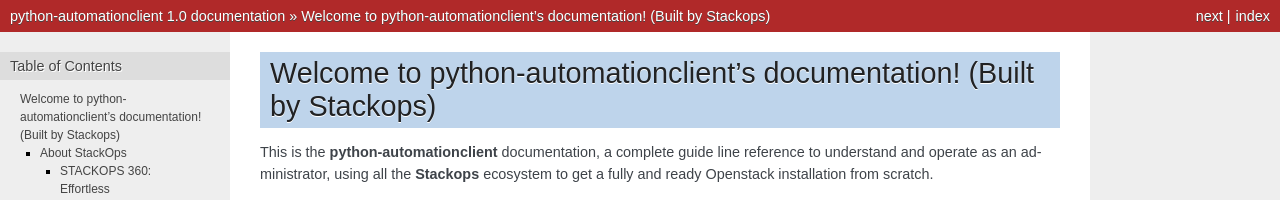
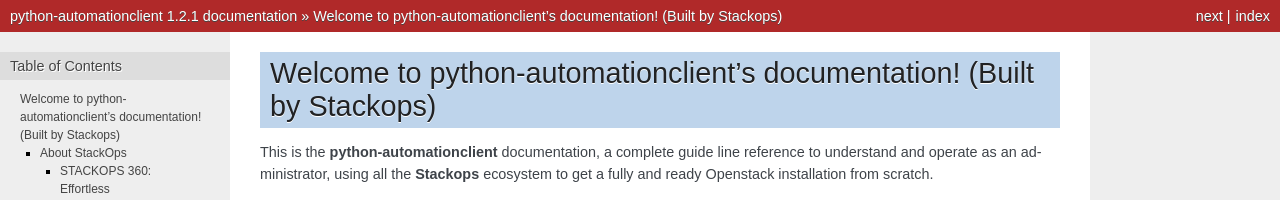
Before and after one commit to StackOps/python-automationclient, a Sphinx documentation site: the page built from docs/source/index.rst, in a window 1280 px wide and 900 px high. Shown: the top 200 px of the window. Built offline with Sphinx 7.4.7, drawn with Linux system fonts in a browser that asks for light colours; some of the changed text lies outside the part shown.

Commit message:
Release v1.2.1

```diff
--- a/docs/source/Command-line_tool.rst
+++ b/docs/source/Command-line_tool.rst
@@ -86,6 +86,8 @@
     node-task-cancel    Cancel a task from a node in a zone.
     node-task-state     Show details about a task from a node in a zone.
     node-tasks-list     List all tasks from a node in a zone.
+    node-task-delete    Remove a task from a node in a zone from automation
+                        DB.
     profile-create      Add a new profile by architecture.
     profile-delete      Remove a specific profile by architecture.
     profile-json        Gets the JSON of the profile.
--- a/docs/source/conf.py
+++ b/docs/source/conf.py
@@ -64,9 +64,9 @@
 # built documents.
 #
 # The short X.Y version.
-version = '1.0'
+version = '1.2.1'
 # The full version, including alpha/beta/rc tags.
-release = '1.0'
+release = '1.2.1'
 
 # The language for content autogenerated by Sphinx. Refer to documentation
 # for a list of supported languages.
--- a/setup.py
+++ b/setup.py
@@ -46,7 +46,7 @@
 setuptools.setup(
     name=project,
     # version=setup.get_version(project),
-    version=1.1,
+    version="1.2.1",
     author="StackOps Contributors",
     author_email="developers@stackops.org",
     description="Client library for StackOps Automation API.",
```
Also changed, not shown: README.rst (+8 -2 lines).
